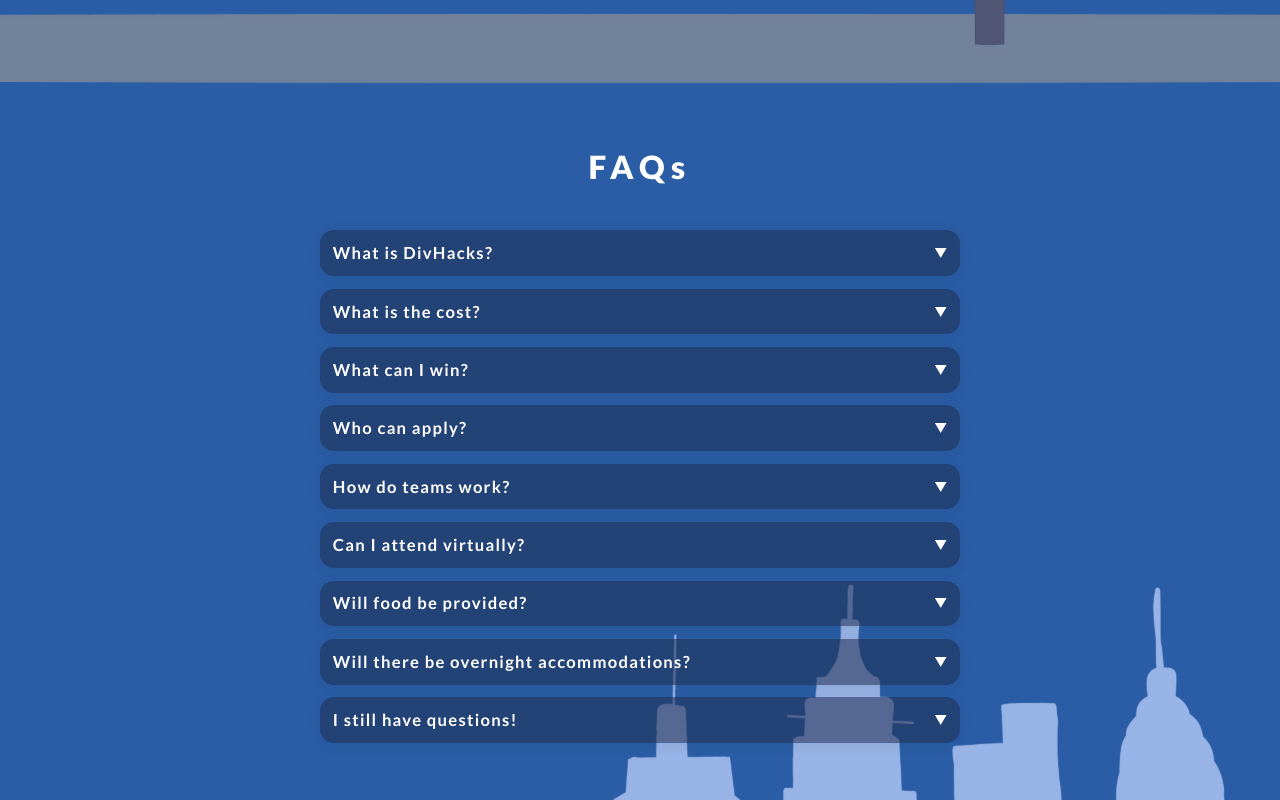
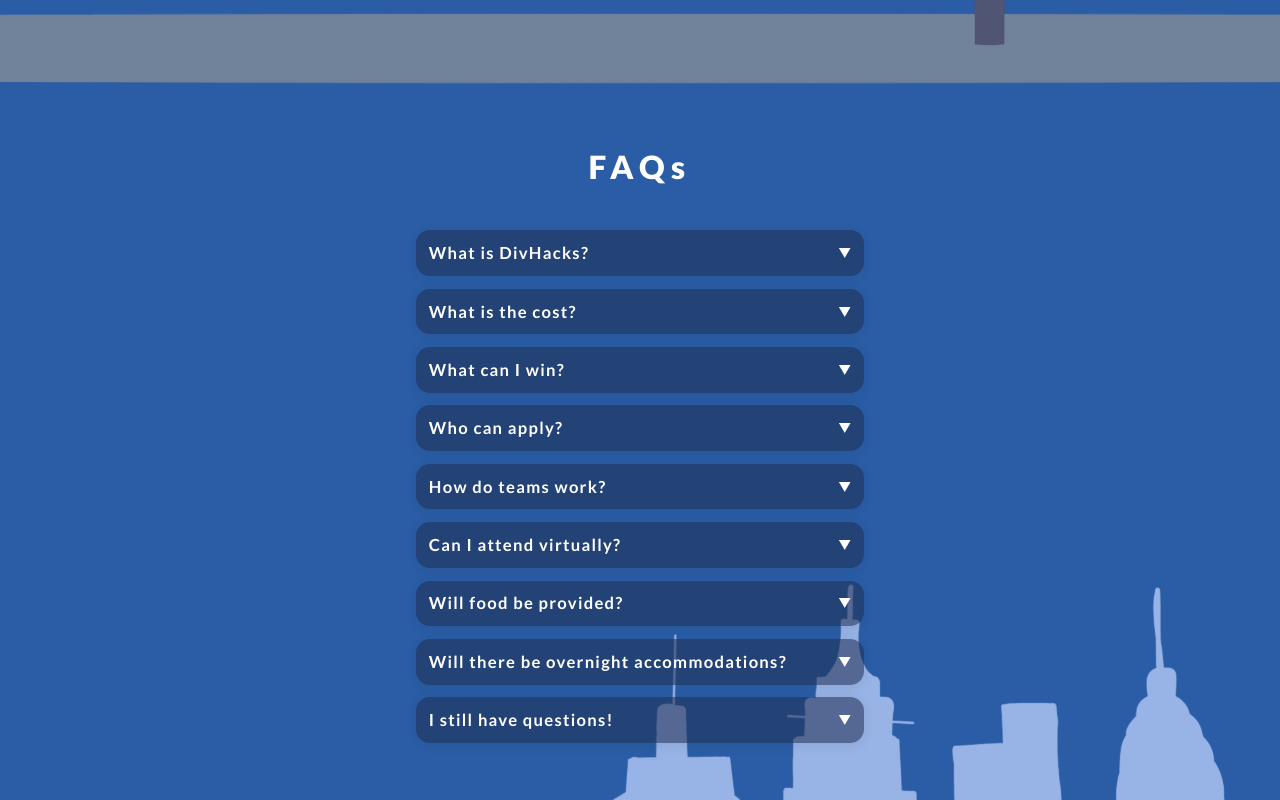
Before and after one commit to cu-divhacks/2025website, a React (Create React App) app in the folder 2025divhacks/: page / in a window 1280 px wide. Shown: the part 4680-5480 px from the top of the page. Built offline with nearby package versions, Linux system fonts and the light colour scheme.

Commit message:
narrow faqs

```diff
--- a/2025divhacks/src/App.css
+++ b/2025divhacks/src/App.css
@@ -1294,7 +1294,7 @@
 }
 
 .faq-header {
-  text-align: center;
+  text-align: left;
   color: #fff;
   font-size: 2.5vw;
   font-weight: 900;
@@ -1303,11 +1303,10 @@
 }
 
 .faq-section > div {
-  width: 50vw;
+  width: 35vw;
   margin: 0 auto;
   display: flex;
   flex-direction: column;
-  align-items: center;
 }
 
 /* Remove old multi-column/category FAQ styles */
--- a/2025divhacks/src/pages/Home.js
+++ b/2025divhacks/src/pages/Home.js
@@ -333,9 +333,9 @@
             ›
           </button>
         </div>
-        <div id="faq" className="faq-section" style={{ display: 'flex', flexDirection: 'column', alignItems: 'center', justifyContent: 'center', width: '100%' }}>
-          <h2 className="faq-header" style={{ textAlign: 'center', width: '100%' }}>FAQs</h2>
-          <div style={{ margin: '0 auto', display: 'flex', flexDirection: 'column', alignItems: 'center' }}>
+        <div id="faq" className="faq-section">
+          <h2 className="faq-header">FAQs</h2>
+          <div>
             <CollapsibleText
               title="What is DivHacks?"
               isExpanded={openFaqItem === "What is DivHacks?"}
```
